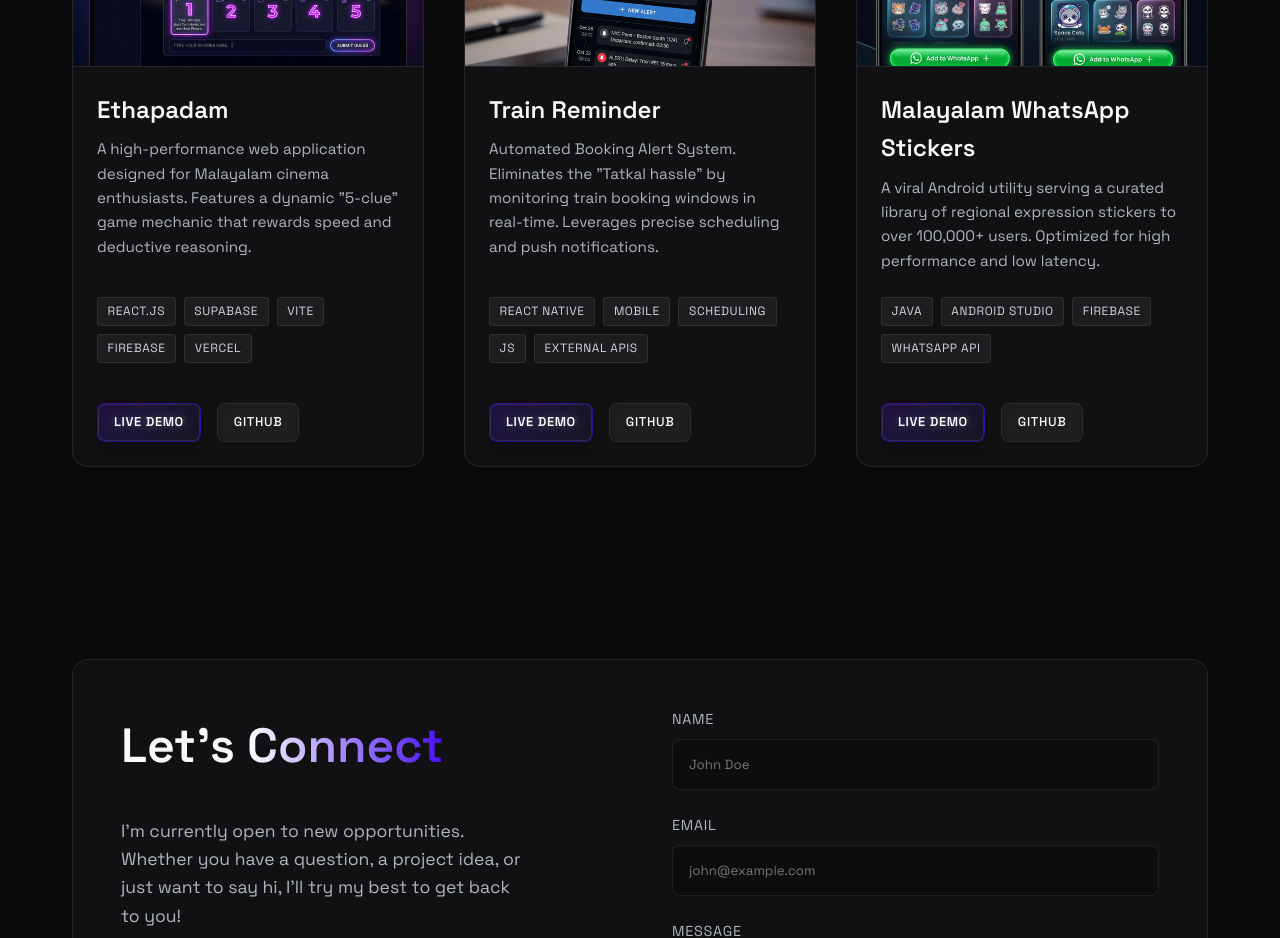
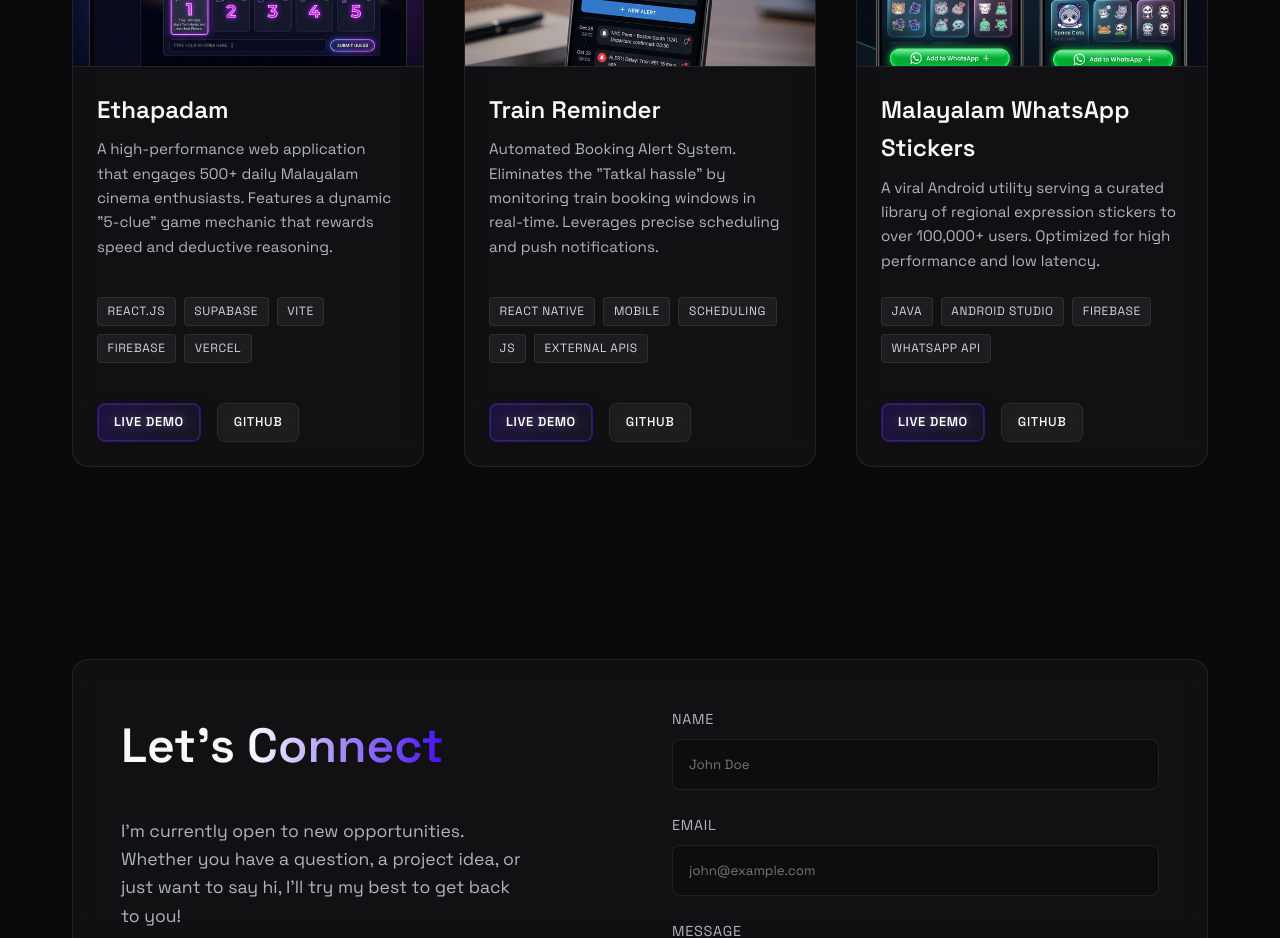
Before and after one commit to sreeharim/sreehari, a React (Vite) app: page / in a window 1280 px wide. Shown: the part 2420-3358 px from the top of the page. Built offline with nearby package versions, Linux system fonts and the light colour scheme.

Commit message:
change in text

```diff
--- a/src/components/Projects.jsx
+++ b/src/components/Projects.jsx
@@ -8,7 +8,7 @@ import stickersImg from '../assets/stickers.png';
 const projectsData = [
     {
         title: 'Ethapadam',
-        description: 'A high-performance web application designed for Malayalam cinema enthusiasts. Features a dynamic "5-clue" game mechanic that rewards speed and deductive reasoning.',
+        description: 'A high-performance web application that engages 500+ daily Malayalam cinema enthusiasts. Features a dynamic "5-clue" game mechanic that rewards speed and deductive reasoning.',
         techStack: ['React.js', 'Supabase', 'Vite', 'Firebase', 'Vercel'],
         liveLink: 'https://www.ethapadam.com/',
         githubLink: 'https://github.com/sreeharim/ethapadam',
```
